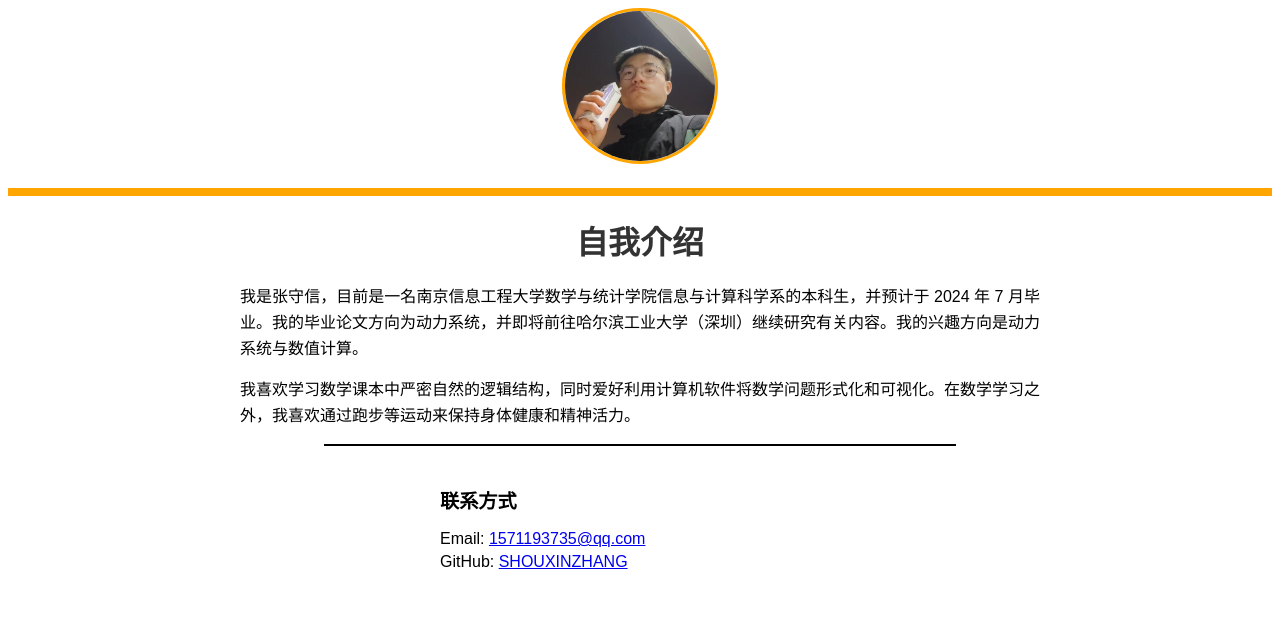
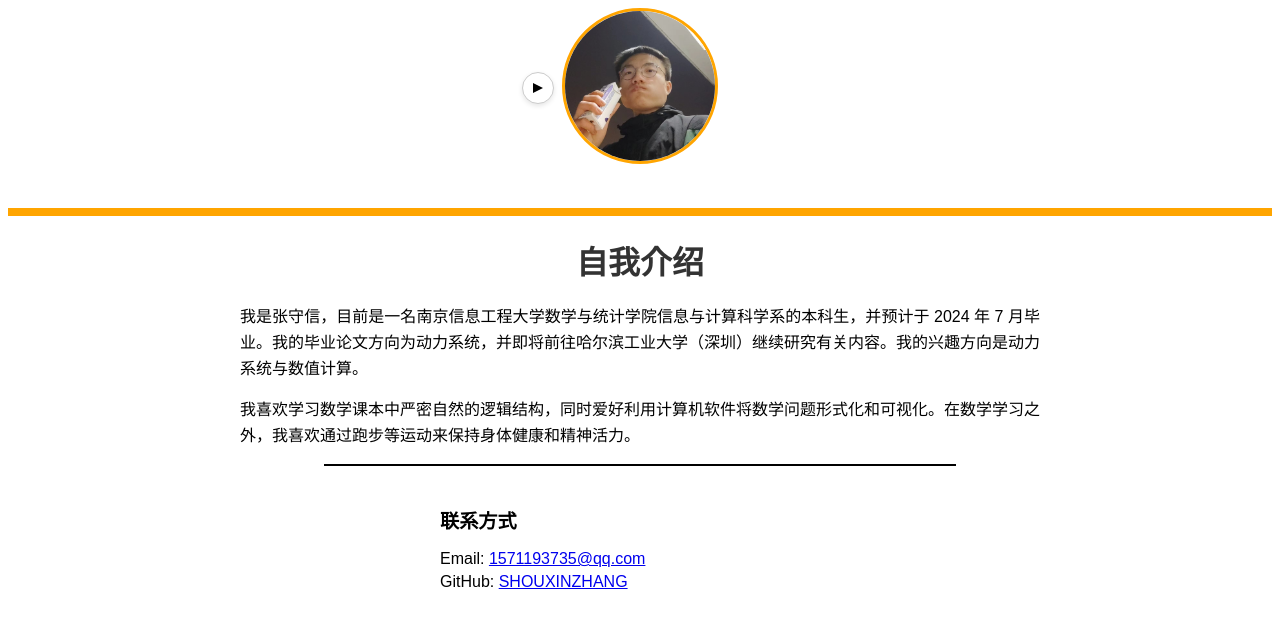
Before and after one commit to ShouxinZhang/ShouxinZhang.github.io, a plain HTML site: page index.html in a window 1280 px wide. Drawn offline with Linux system fonts and the light colour scheme.

Commit message:
Update index.html

```diff
--- a/index.html
+++ b/index.html
@@ -25,7 +25,9 @@
             margin-bottom: 20px;
         }
         .photo-container {
+            position: relative;
             margin-bottom: 20px;
+            display: inline-block;
         }
         .photo {
             width: 150px;
@@ -33,6 +35,42 @@
             border-radius: 50%;
             object-fit: cover;
             border: 3px solid orange;
+        }
+        .arrow-button {
+            position: absolute;
+            top: 50%;
+            transform: translateY(-50%);
+            background-color: white;
+            border: 1px solid #ccc;
+            border-radius: 50%;
+            width: 30px;
+            height: 30px;
+            cursor: pointer;
+            display: flex;
+            align-items: center;
+            justify-content: center;
+            box-shadow: 0 2px 5px rgba(0, 0, 0, 0.1);
+        }
+        .arrow-button.left {
+            left: -40px;
+        }
+        .arrow-button.right {
+            right: -40px;
+        }
+        .arrow-button::before {
+            content: '';
+            display: block;
+            width: 0;
+            height: 0;
+            border-style: solid;
+        }
+        .arrow-button.left::before {
+            border-width: 5px 0 5px 10px;
+            border-color: transparent transparent transparent #000;
+        }
+        .arrow-button.right::before {
+            border-width: 5px 10px 5px 0;
+            border-color: transparent #000 transparent transparent;
         }
         .contact {
             max-width: 400px;
@@ -58,10 +96,25 @@
             margin: 10px auto;
         }
     </style>
+    <script>
+        function showHighSchoolPhoto() {
+            document.getElementById('currentPhoto').src = 'high_school_photo.jpg';
+            document.getElementById('leftButton').style.display = 'none';
+            document.getElementById('rightButton').style.display = 'flex';
+        }
+
+        function showCurrentPhoto() {
+            document.getElementById('currentPhoto').src = 'photo.jpg';
+            document.getElementById('leftButton').style.display = 'flex';
+            document.getElementById('rightButton').style.display = 'none';
+        }
+    </script>
 </head>
 <body>
     <div class="photo-container">
-        <img src="photo.jpg" alt="张守信的照片" class="photo">
+        <div id="leftButton" class="arrow-button left" onclick="showHighSchoolPhoto()"></div>
+        <img id="currentPhoto" src="photo.jpg" alt="张守信的照片" class="photo">
+        <div id="rightButton" class="arrow-button right" style="display: none;" onclick="showCurrentPhoto()"></div>
     </div>
     <div class="separator"></div>
     <h1>自我介绍</h1>
```
